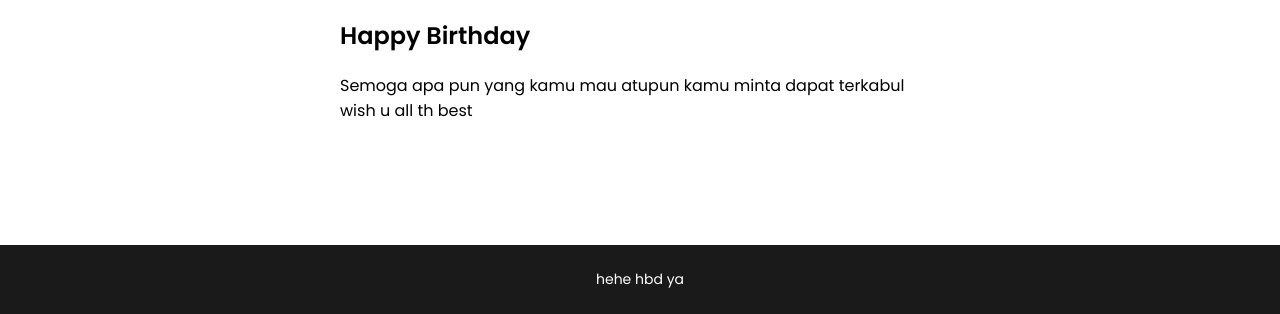
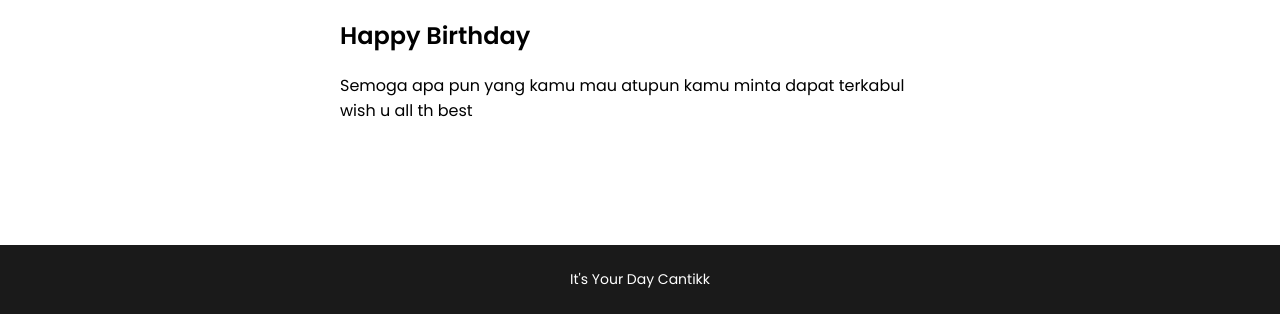
Before and after one commit to UrMan03072002/ayyunisma, a plain HTML site: page index.html in a window 1280 px wide. Shown: the part 486-800 px from the top of the page. Drawn offline with Linux system fonts and the light colour scheme.

Commit message:
index.html

```diff
--- a/index.html
+++ b/index.html
@@ -41,7 +41,7 @@
         </section>
     </main>
     <footer>
-        <p>hehe hbd ya</p>
+        <p>It's Your Day Cantikk</p>
     </footer>
 </body>
 
```
